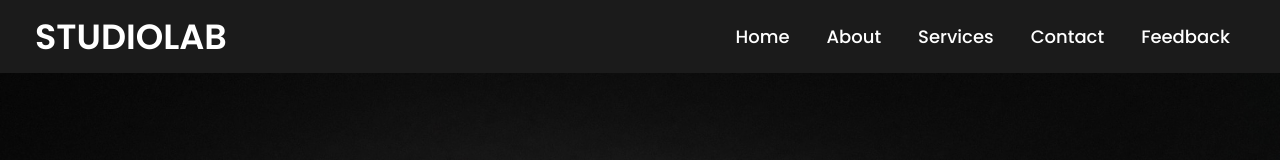
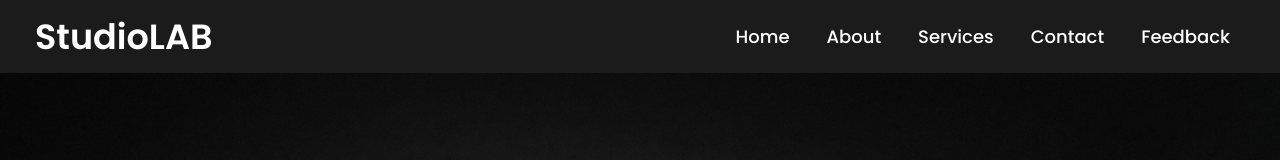
Before and after one commit to BalamuruganKubenthiran/studiopro, a plain HTML site: page index.html in a window 1280 px wide. Shown: the top 160 px of the page. Drawn offline with Linux system fonts and the light colour scheme.

Commit message:
Update index.html

```diff
--- a/index.html
+++ b/index.html
@@ -12,7 +12,7 @@
     <nav>
       <div class="menu">
         <div class="logo">
-          <a href="#">STUDIOLAB</a>
+          <a href="#">StudioLAB</a>
         </div>
         <ul>
           <li><a href="#">Home</a></li>
```
